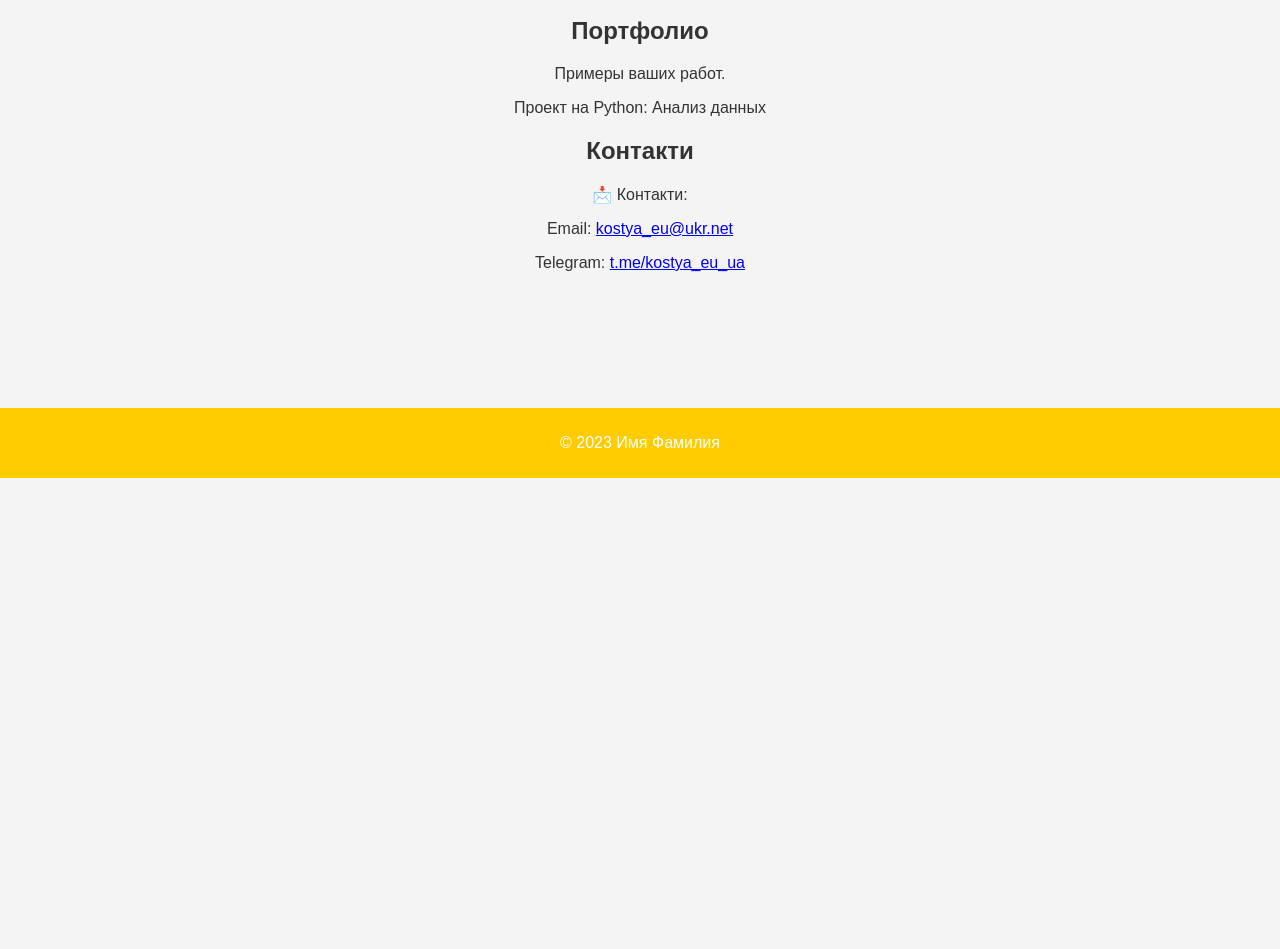
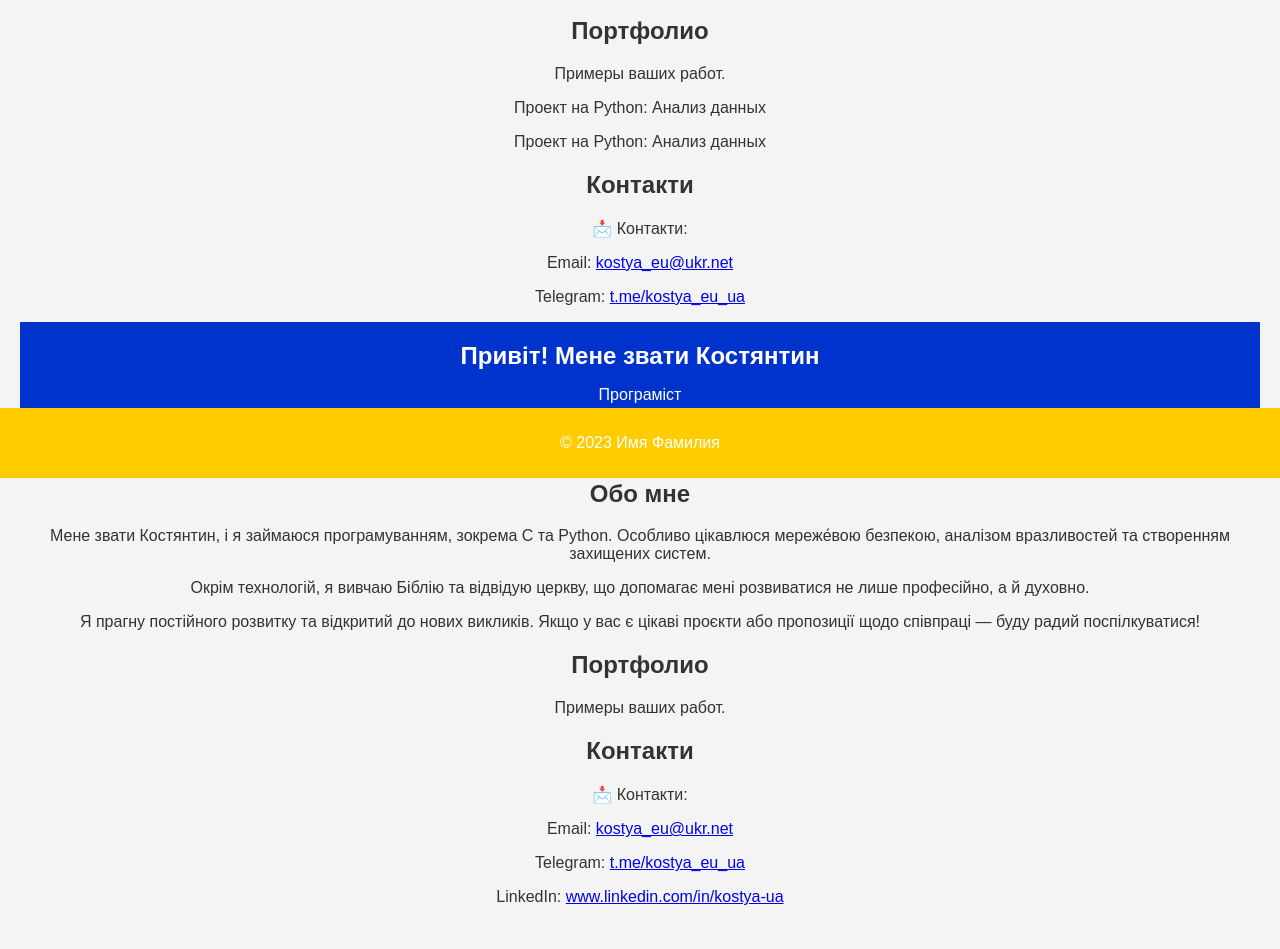
Before and after one commit to kostya-it-ua/My_website, a plain HTML site: page index.html in a window 1280 px wide. Shown: the part 322-1271 px from the top of the page. Before the commit the page ends 800 px from the top, so only its background shows below. Drawn offline with Linux system fonts and the light colour scheme.

Commit message:
Add files via upload

```diff
--- a/index.html
+++ b/index.html
@@ -28,6 +28,45 @@
             <p>📩 Контакти:</p>
             <p>Email: <a href="mailto:kostya_eu@ukr.net">kostya_eu@ukr.net</a></p>
             <p>Telegram: <a href="https://t.me/kostya_eu_ua" target="_blank">t.me/kostya_eu_ua</a></p>
+			<!-- Это HTML файл -->
+<!DOCTYPE html>
+<html lang="ru">
+<head>
+    <meta charset="UTF-8">
+    <meta name="viewport" content="width=device-width, initial-scale=1.0">
+    <title>Сайт-визитка</title>
+    <link rel="stylesheet" href="styles.css">
+</head>
+<body>
+    <header>
+        <h1>Привіт! Мене звати Костянтин</h1>
+        <p>Програміст</p>
+    </header>
+    <main>
+        <section id="about">
+            <h2>Обо мне</h2>
+            <p>Мене звати Костянтин, і я займаюся програмуванням, зокрема С та Python. Особливо цікавлюся мереже́вою безпекою, аналізом вразливостей та створенням захищених систем.</p>
+            <p>Окрім технологій, я вивчаю Біблію та відвідую церкву, що допомагає мені розвиватися не лише професійно, а й духовно.</p>
+            <p>Я прагну постійного розвитку та відкритий до нових викликів. Якщо у вас є цікаві проєкти або пропозиції щодо співпраці — буду радий поспілкуватися!</p>
+        </section>
+        <section id="portfolio">
+            <h2>Портфолио</h2>
+            <p>Примеры ваших работ.</p>
+        </section>
+        <section id="contact">
+            <h2>Контакти</h2>
+            <p>📩 Контакти:</p>
+            <p>Email: <a href="mailto:kostya_eu@ukr.net">kostya_eu@ukr.net</a></p>
+            <p>Telegram: <a href="https://t.me/kostya_eu_ua" target="_blank">t.me/kostya_eu_ua</a></p>
+            <p>LinkedIn: <a href="https://www.linkedin.com/in/kostya-ua" target="_blank">www.linkedin.com/in/kostya-ua</a></p>
+        </section>
+    </main>
+    <footer>
+        <p>&copy; 2025 Костянтин С</p>
+    </footer>
+    <script src="scripts.js"></script>
+</body>
+</html>
         </section>
     </main>
     <footer>
```
